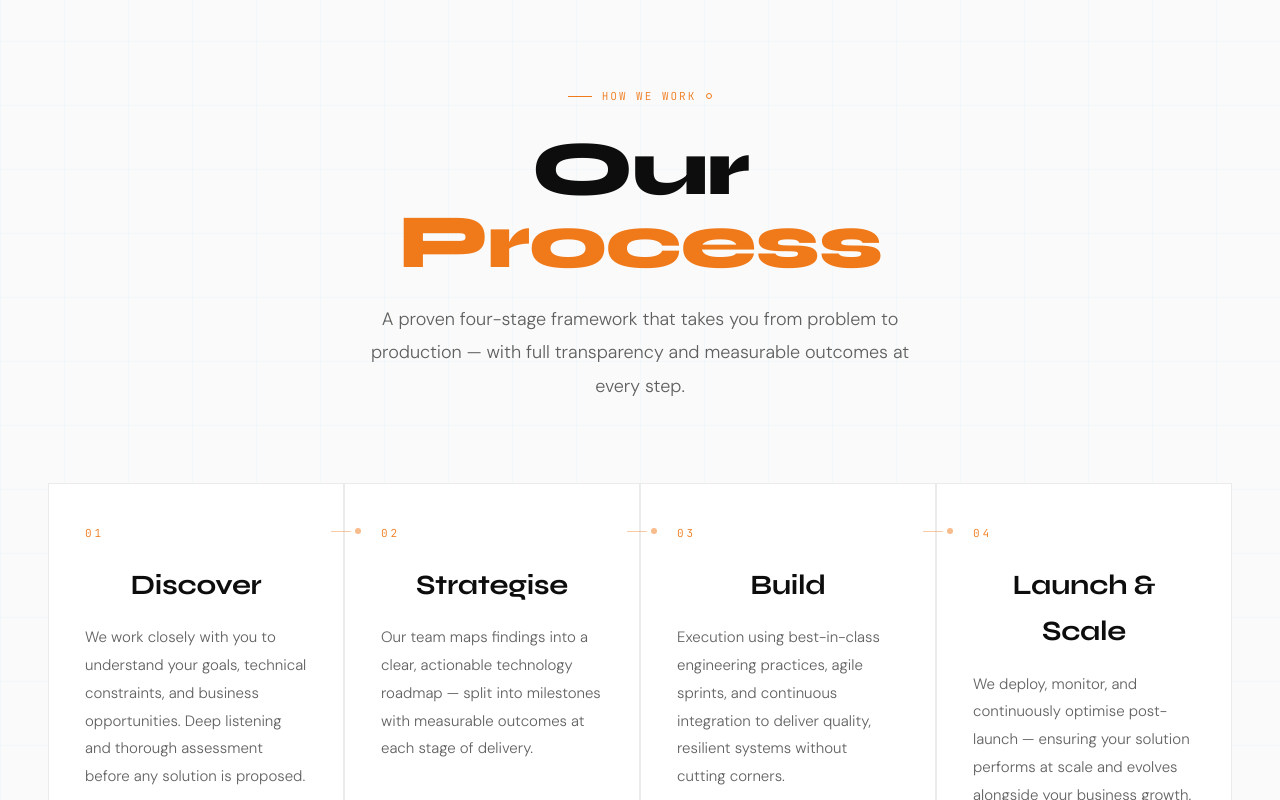
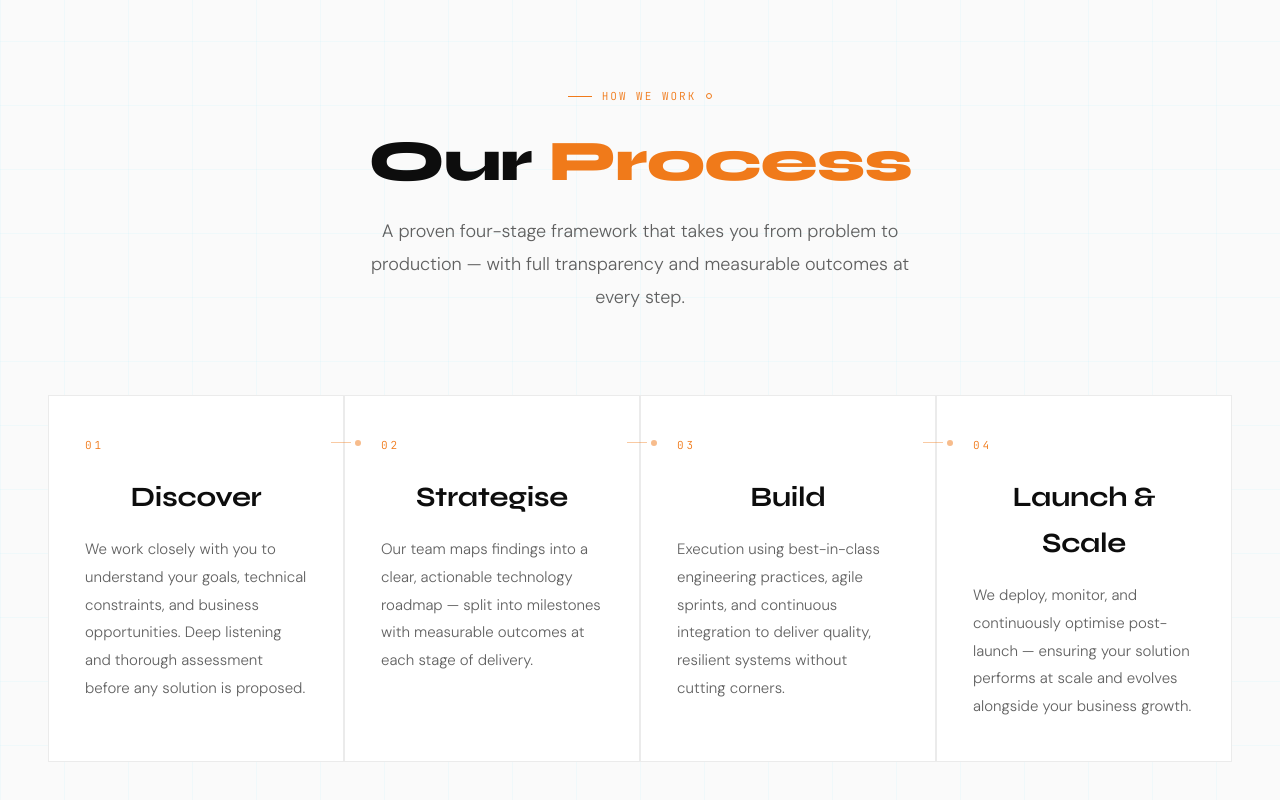
Before and after one commit to edgeshiftinc/website, a Next.js app: page / in a window 1280 px wide. Shown: the part 6360-7160 px from the top of the page. Built offline with nearby package versions, Linux system fonts and the light colour scheme; no server answers; the database is empty.

Commit message:
Update Process.module.css

```diff
--- a/components/sections/Process.module.css
+++ b/components/sections/Process.module.css
@@ -29,13 +29,15 @@
 
 .title {
   font-family: var(--ff-display);
-  font-size: clamp(44px, 6vw, 84px);
+  font-size: clamp(36px, 4.5vw, 72px);
   font-weight: 800;
-  line-height: 0.95;
-  letter-spacing: -1.5px;
+  line-height: 1.0;
+  letter-spacing: -1px;
   color: var(--white);
   margin-top: 8px;
   margin-bottom: 24px;
+  word-break: normal;
+  hyphens: none;
 }
 .accent { color: var(--cyan); }
 
```
